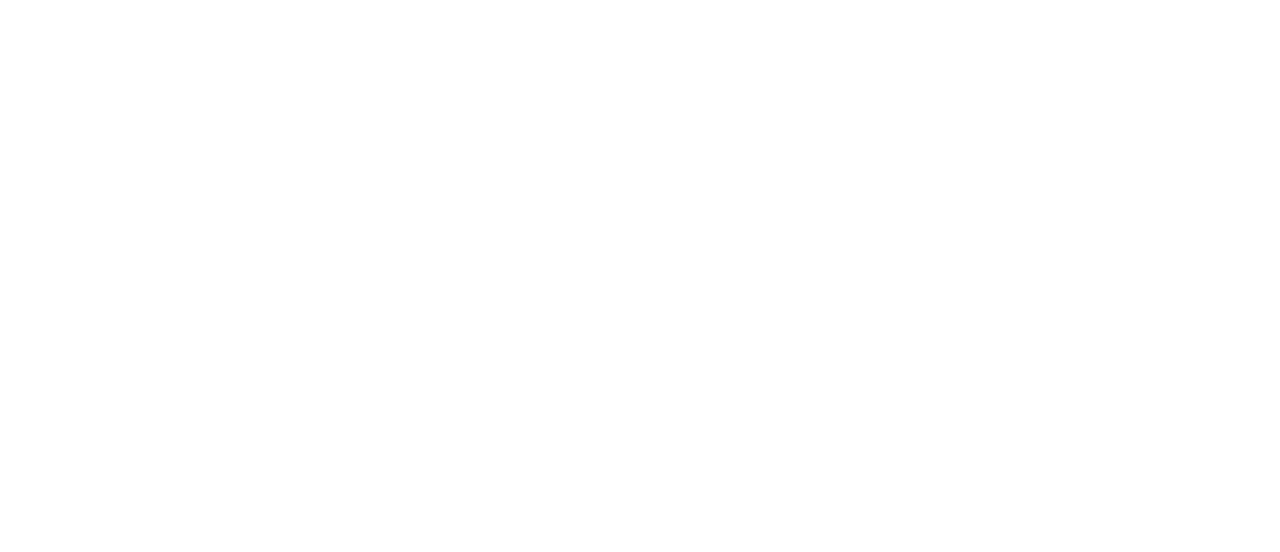
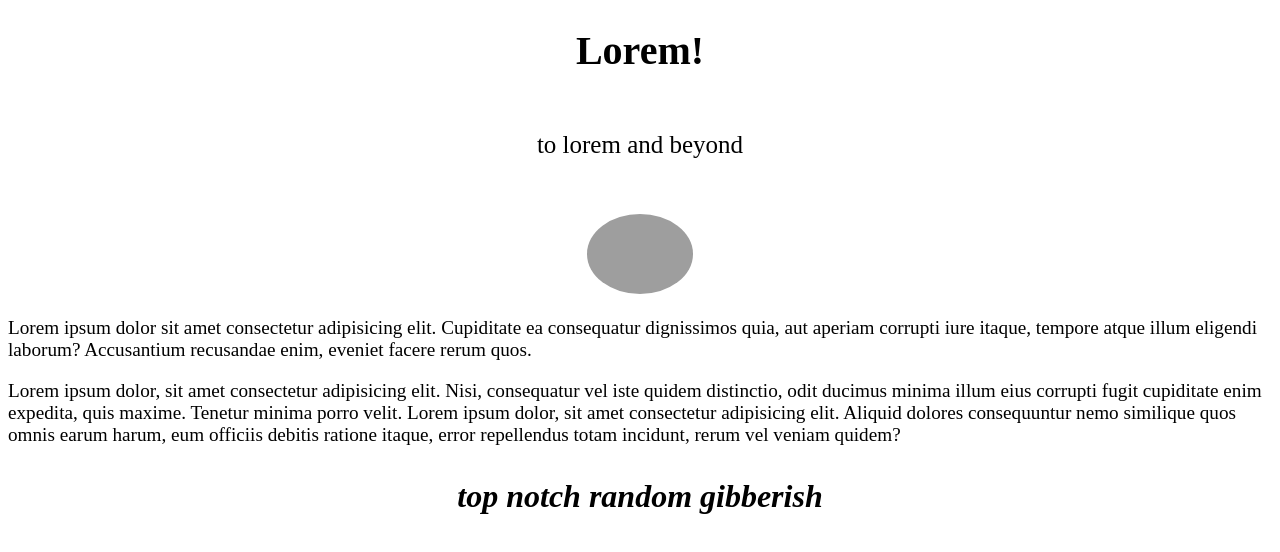
Before and after one commit to TyM13/W4A, a plain HTML site: page index.html in a window 1280 px wide. Drawn offline with Linux system fonts and the light colour scheme; grey boxes are pictures that could not be loaded.

Commit message:
Added measurement units

```diff
--- a/css/style.css
+++ b/css/style.css
@@ -0,0 +1,29 @@
+h3{
+    font-size: 2rem;
+    text-align: center;
+    font-style: italic;
+}
+
+h1{
+    font-size: 40px;
+}
+
+header p{
+    font-size: 25px;
+    padding: 30px;
+}
+
+p{
+    font-size: 1.2em;
+
+}
+
+img{
+border-radius: 50%;
+max-width: 30vw;
+max-height: 10vh;
+}
+
+header{
+    text-align: center;
+}
--- a/index.html
+++ b/index.html
@@ -1,12 +1,43 @@
 <!DOCTYPE html>
 <html lang="en">
+
 <head>
     <meta charset="UTF-8">
     <meta http-equiv="X-UA-Compatible" content="IE=edge">
     <meta name="viewport" content="width=device-width, initial-scale=1.0">
-    <title>Document</title>
+    <title>W4A</title>
+    <link rel="stylesheet" href="css/style.css">
 </head>
+
 <body>
+    <header>
+        <h1>Lorem!</h1>
+        <p>to lorem and beyond</p>
+        <img src="https://images.unsplash.com/photo-1654114196046-612d5b5e7038?ixlib=rb-1.2.1&ixid=MnwxMjA3fDB8MHxwaG90by1wYWdlfHx8fGVufDB8fHx8&auto=format&fit=crop&w=687&q=80"
+            alt="Pink flower">
+    </header>
 
+    <section>
+        <p>
+            Lorem ipsum dolor sit amet consectetur adipisicing elit. Cupiditate ea consequatur dignissimos quia, aut
+            aperiam corrupti iure itaque, tempore atque illum eligendi laborum? Accusantium recusandae enim, eveniet
+            facere rerum quos.
+        </p>
+
+        <p>
+            Lorem ipsum dolor, sit amet consectetur adipisicing elit. Nisi, consequatur vel iste quidem distinctio, odit
+            ducimus minima illum eius corrupti fugit cupiditate enim expedita, quis maxime. Tenetur minima porro velit.
+            Lorem ipsum dolor, sit amet consectetur adipisicing elit. Aliquid dolores consequuntur nemo similique quos
+            omnis
+            earum harum, eum officiis debitis ratione itaque, error repellendus totam incidunt, rerum vel veniam quidem?
+        </p>
+    </section>
+
+    <footer>
+        <div>
+        <h3>top notch random gibberish</h3>
+        </div>
+    </footer>
 </body>
+
 </html>
```
